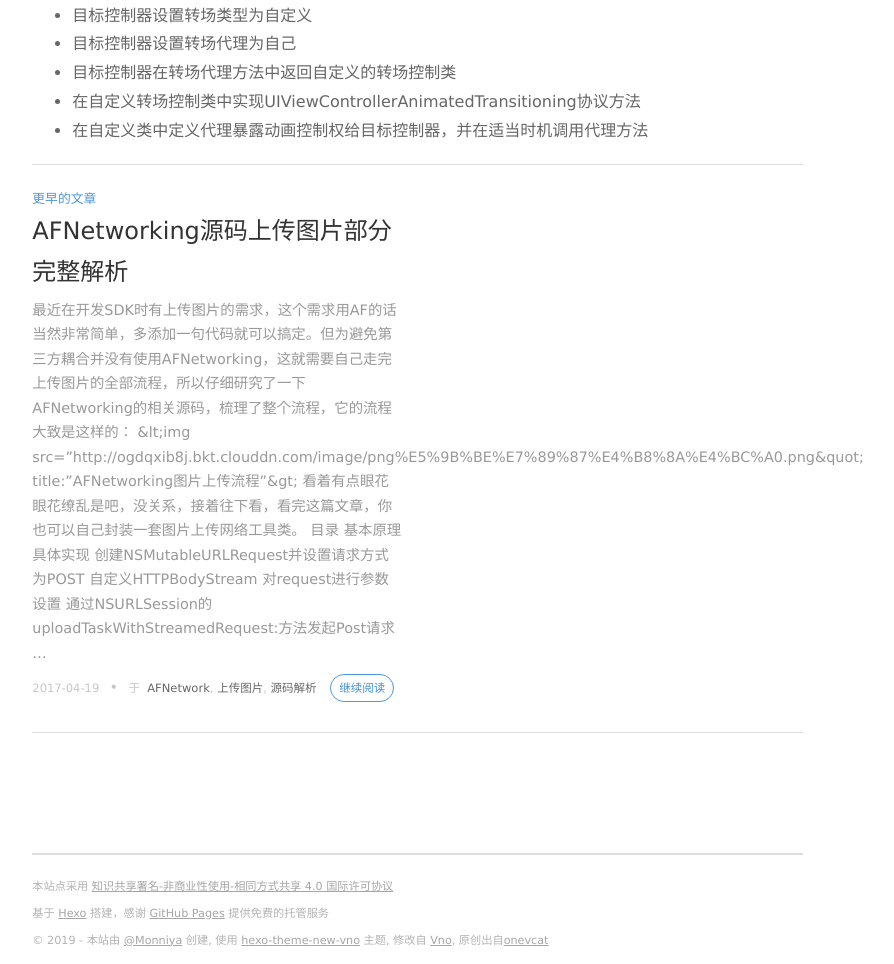
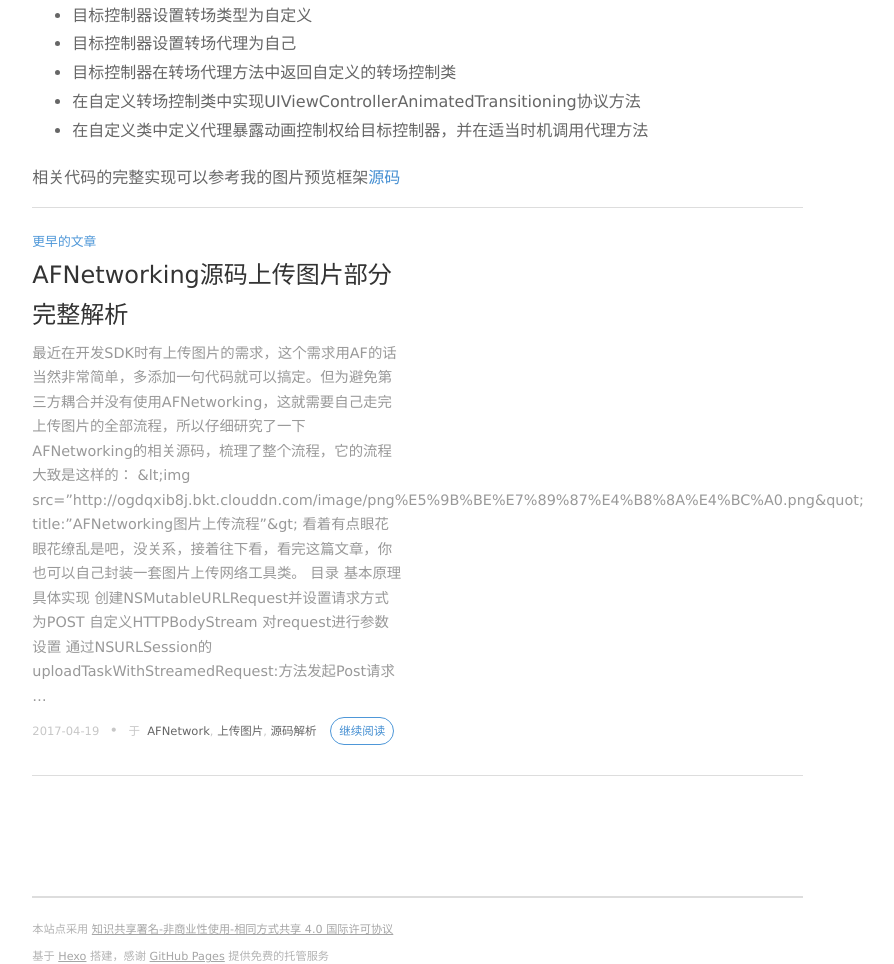
Before and after one commit to anye3210/anye3210.github.io, a plain HTML site: page 2019/05/30/封装自己的自定义转场组件/index.html in a window 1280 px wide. Shown: the part 3643-4607 px from the top of the page, without its empty margins (376-1270 px from the left). Drawn offline with nearby package versions, Linux system fonts and the light colour scheme; some packages are replaced by stand-ins of ours; a script that the page names is missing.

Commit message:
Site updated: 2019-05-30 14:41:57

```diff
--- a/2019/05/30/封装自己的自定义转场组件/index.html
+++ b/2019/05/30/封装自己的自定义转场组件/index.html
@@ -222,6 +222,7 @@
 <li>在自定义转场控制类中实现UIViewControllerAnimatedTransitioning协议方法</li>
 <li>在自定义类中定义代理暴露动画控制权给目标控制器，并在适当时机调用代理方法</li>
 </ul>
+<p>相关代码的完整实现可以参考我的图片预览框架<a href https: github.com zephyrw zypictureviewer.git"">源码</a></p>
 
   </section>
 
```
